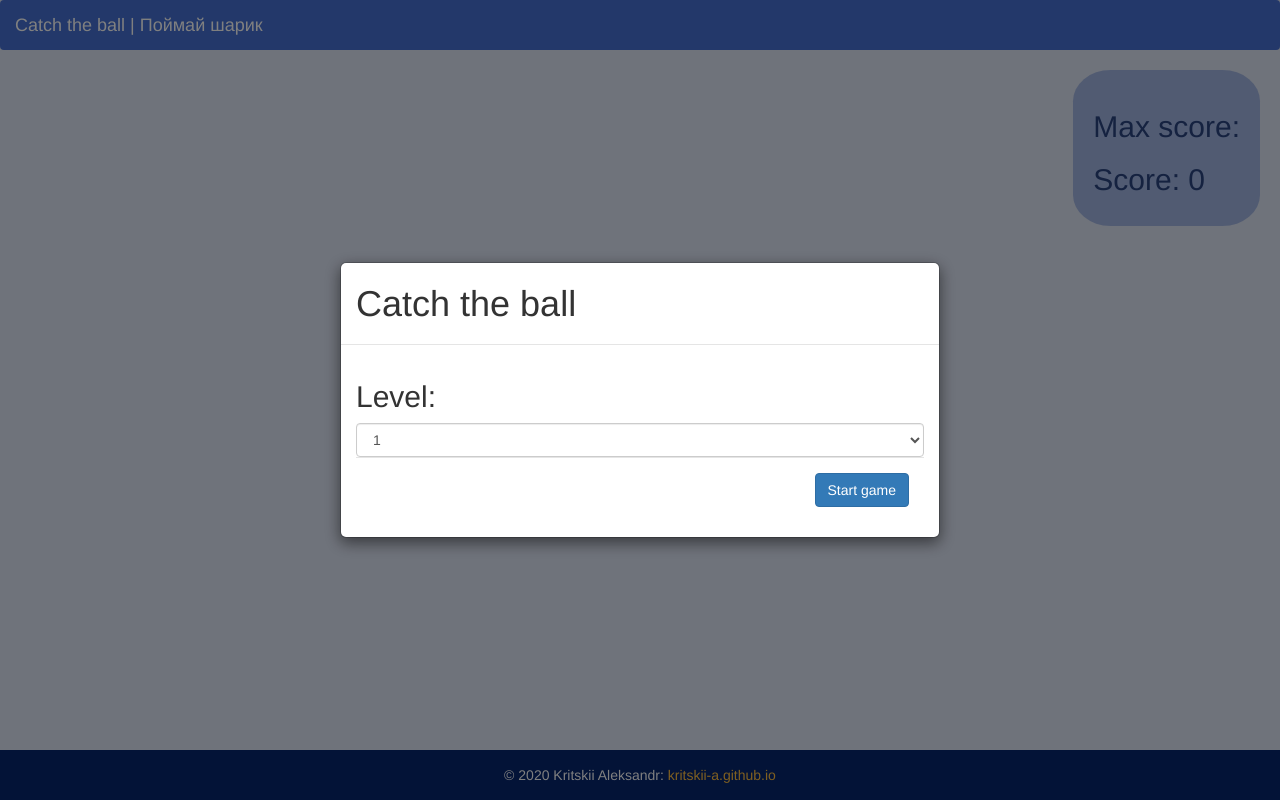
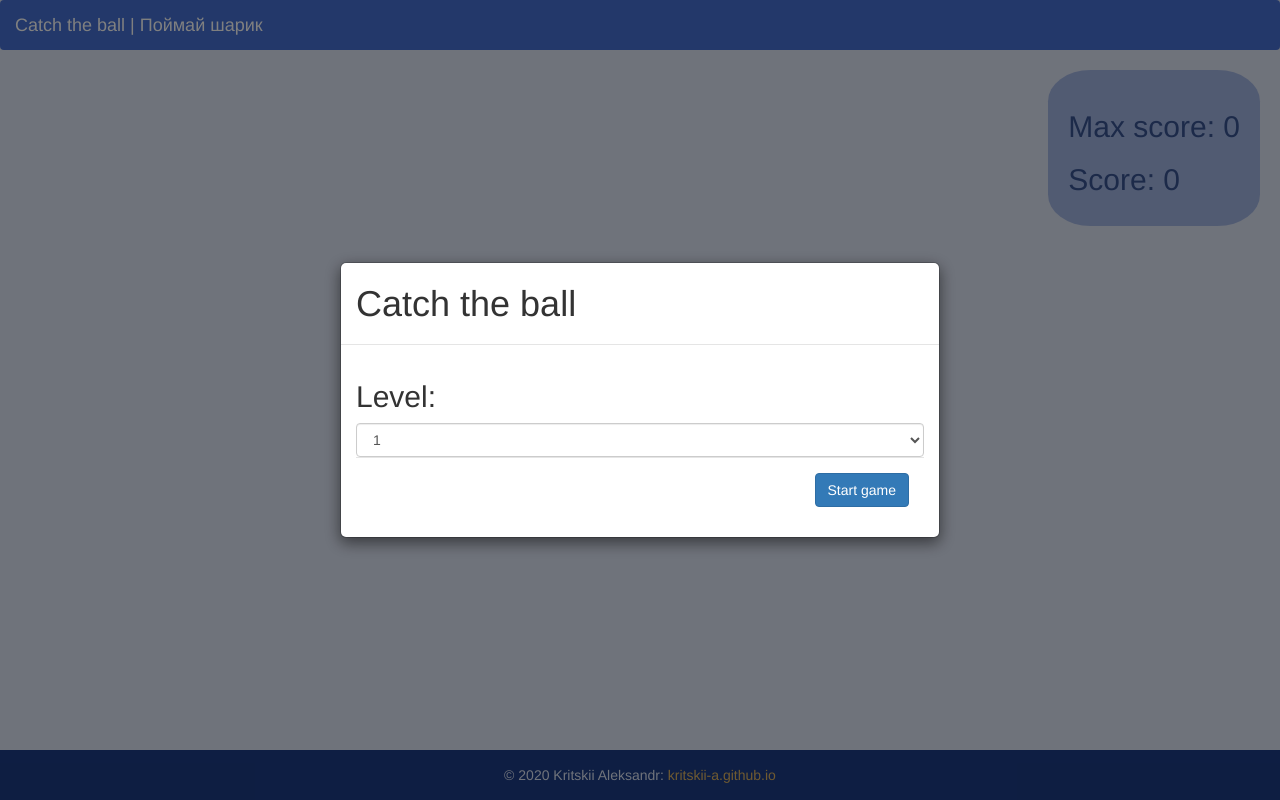
Before and after one commit to Kritskii-A/kritskii-a.github.io, a plain HTML site: page ball/index.html in a window 1280 px wide. Drawn offline with nearby package versions, Linux system fonts and the light colour scheme.

Commit message:
fixed max score

```diff
--- a/ball/src/index.js
+++ b/ball/src/index.js
@@ -154,7 +154,13 @@ function setMaxScore(score) {
 
 // максимальные очки получить
 function getMaxScore() {
-  return localStorage.getItem("score");
+  let value;
+  if (localStorage.getItem("score")) {
+    value = localStorage.getItem("score");
+  } else {
+    value = 0;
+  }
+  return value;
 }
 
 // меняем максимальное значение
--- a/ball/src/style.css
+++ b/ball/src/style.css
@@ -4,7 +4,7 @@ canvas {
   top: 0;
   right: 0;
   bottom: 0;
-  z-index: 0;
+  z-index: 1;
   background-color: #6c8cd538;
 }
 
@@ -21,7 +21,7 @@ canvas {
   border-radius: 20%;
   background-color: #6c8cd585;
   position: absolute;
-  z-index: 2;
+  z-index: 0;
   right: 0;
 }
 
@@ -51,7 +51,7 @@ canvas {
 
 .navbar.navbar-default {
   background: none;
-  z-index: 1;
+  z-index: 2;
   background-color: #4671d5;
   border: none;
 }
```
